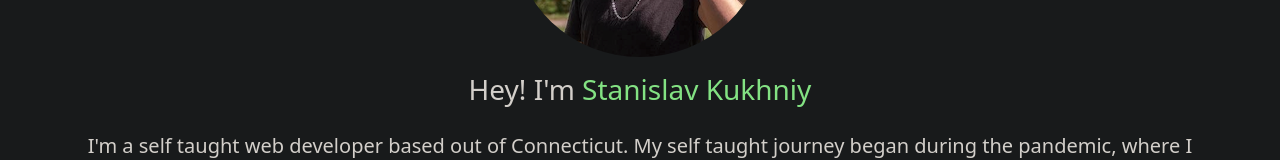
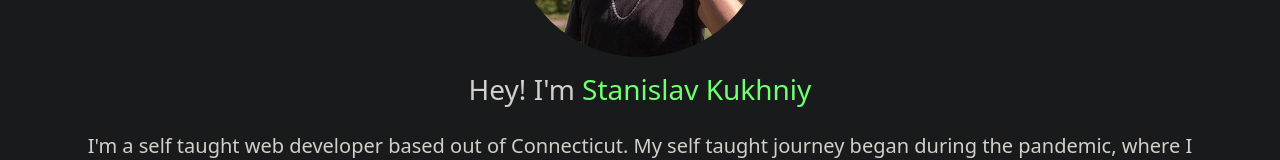
Before and after one commit to skukhniy/personal-website, a React (Create React App) app: page / in a window 1280 px wide. Shown: the part 276-436 px from the top of the page. Built offline with nearby package versions, Linux system fonts and the light colour scheme.

Commit message:
adjusted color

```diff
--- a/src/components/About.js
+++ b/src/components/About.js
@@ -5,7 +5,7 @@ import me from "../assets/Me.png";
 
 export default function About() {
 	return (
-		<div className="about-custom pt-4 pe-5 ps-5 mt-5 pb-4">
+		<div className="about-custom pe-5 ps-5 pb-4 mt-5 p-4">
 			<span class="anchor" id="aboutMe"></span>
 			<div className="text-center"></div>
 			<div className="d-sm-flex pb-4 pe-4 ps-4 pt-4">
@@ -16,7 +16,7 @@ export default function About() {
 						alt="Its me!"
 					></img>
 					<h3>
-						Hey! I'm <span className="headercolor">Stanislav Kukhniy</span>
+						Hey! I'm <span className="neon">Stanislav Kukhniy</span>
 					</h3>
 					<p className="pt-3">
 						I'm a self taught web developer based out of Connecticut. My self
--- a/src/components/Introduction.js
+++ b/src/components/Introduction.js
@@ -3,7 +3,7 @@ import Typewriter from "typewriter-effect";
 
 export default function Introduction() {
 	return (
-		<div className="intro-custom p-5 mt-5 text-center">
+		<div className="intro-custom pt-5 pe-5 ps-5 mt-5 text-center">
 			<Typewriter
 				options={{
 					loop: true,
--- a/src/styles/App.scss
+++ b/src/styles/App.scss
@@ -1,4 +1,5 @@
 $bgColor: #181a1b;
+// $bgColor: black;
 // $bgColor: white;
 $fontColor: #d3cfca;
 // $emphColor: rgb(131, 226, 131);
@@ -23,7 +24,7 @@ body {
 
 .intro-custom {
 	background-color: $bgColor;
-	color: rgb(30, 234, 30);
+	color: rgb(131, 226, 131);
 	font-size: 40px;
 }
 
@@ -90,6 +91,10 @@ body {
 	color: rgb(131, 226, 131);
 }
 
+.neon {
+	color: #72ff72;
+}
+
 .anchor {
 	display: block;
 	visibility: hidden;
```
